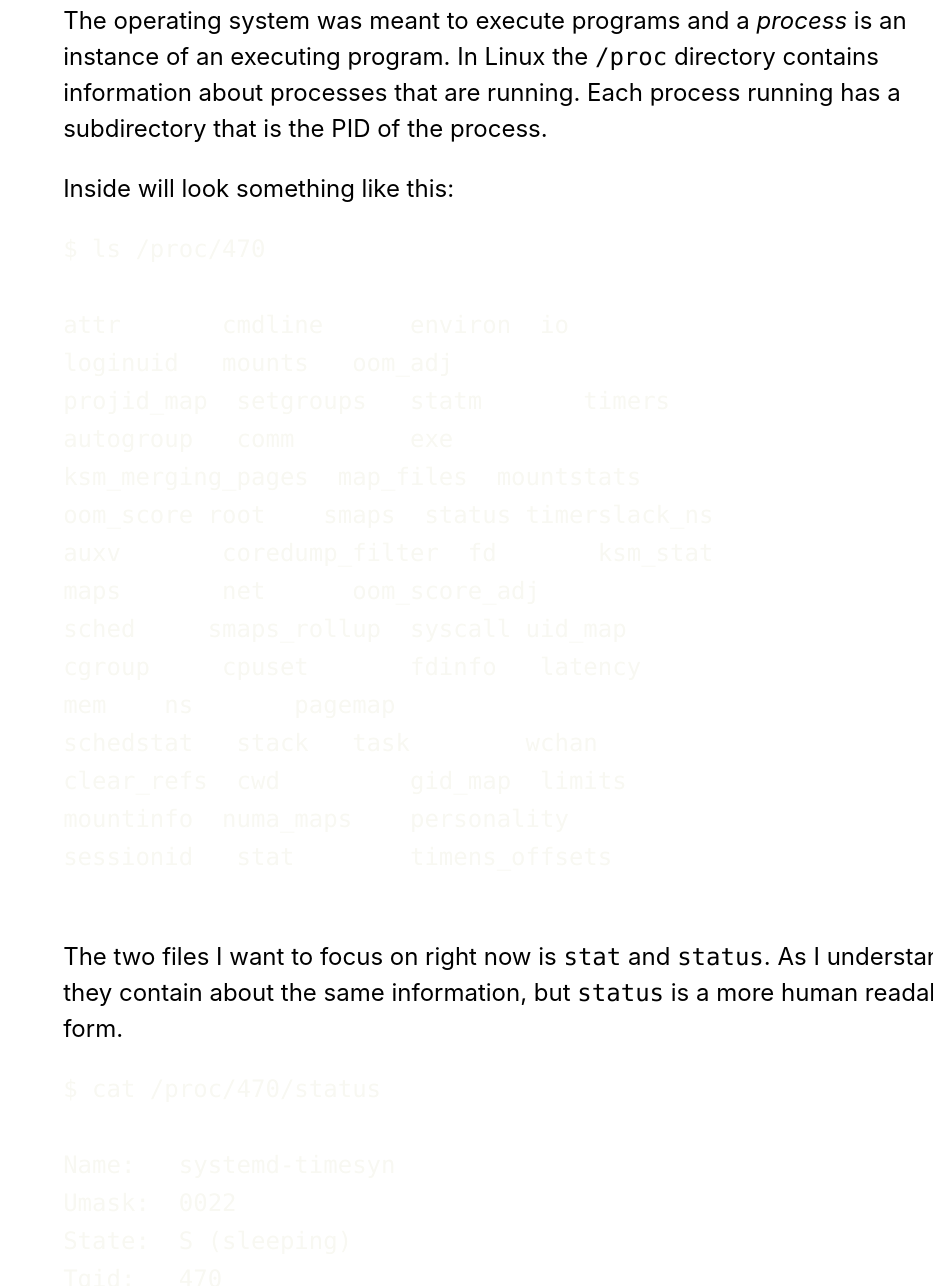
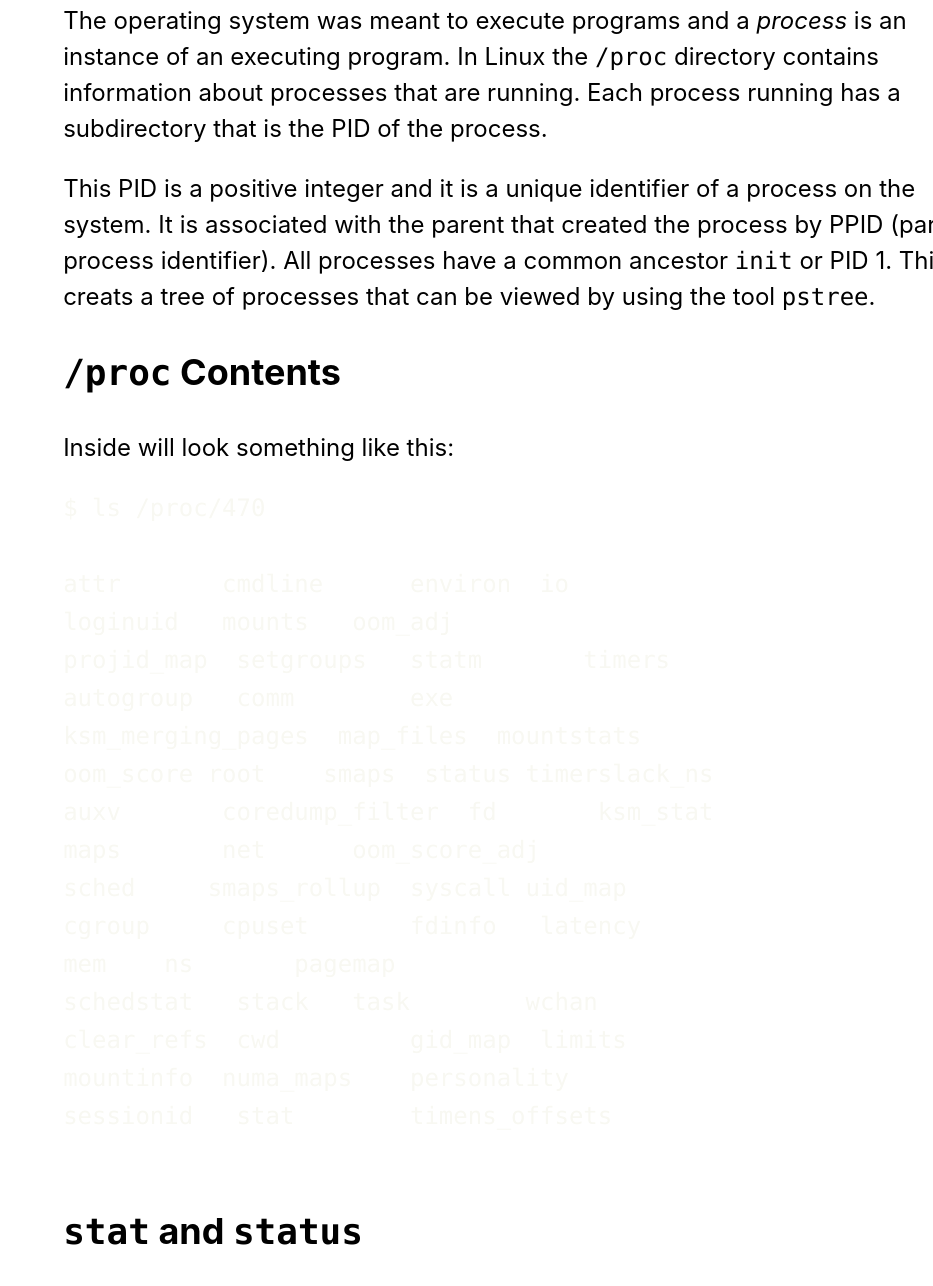
Before and after one commit to emkay/tooz.dev, an Eleventy site: page posts/proc.md in a window 1280 px wide. Shown: the part 300-1586 px from the top of the page, without its empty margins (347-1280 px from the left). Built offline with nearby package versions, Linux system fonts and the light colour scheme; Eleventy itself is replaced by a stand-in of ours; code samples lack their colours; files that its build step writes are made by us from their sources.

Commit message:
update to proc post

````diff
--- a/posts/proc.md
+++ b/posts/proc.md
@@ -8,6 +8,9 @@ layout: layouts/post.njk
 
 The operating system was meant to execute programs and a _process_ is an instance of an executing program. In Linux the `/proc` directory contains information about processes that are running. Each process running has a subdirectory that is the PID of the process.
 
+This PID is a positive integer and it is a unique identifier of a process on the system. It is associated with the parent that created the process by PPID (parent process identifier). All processes have a common ancestor `init` or PID 1. This creats a tree of processes that can be viewed by using the tool `pstree`.
+
+## `/proc` Contents
 Inside will look something like this:
 
 ```text
@@ -30,6 +33,8 @@ mountinfo  numa_maps	personality
 sessionid   stat		timens_offsets
 
 ```
+
+## `stat` and `status`
 
 The two files I want to focus on right now is `stat` and `status`. As I understand it they contain about the same information, but `status` is a more human readable form.
 
@@ -169,4 +174,6 @@ let entries: Vec<_> = fs::read_dir("/proc")?
     }
 ```
 
+<a href="https://docs.kernel.org/filesystems/proc.html" class="{{linkClass}}">/proc docs</a>
+
 Going to keep diving deep into `/proc` and learning about processes in general. Party hard!
````
Also changed, not shown: 2 other files.
